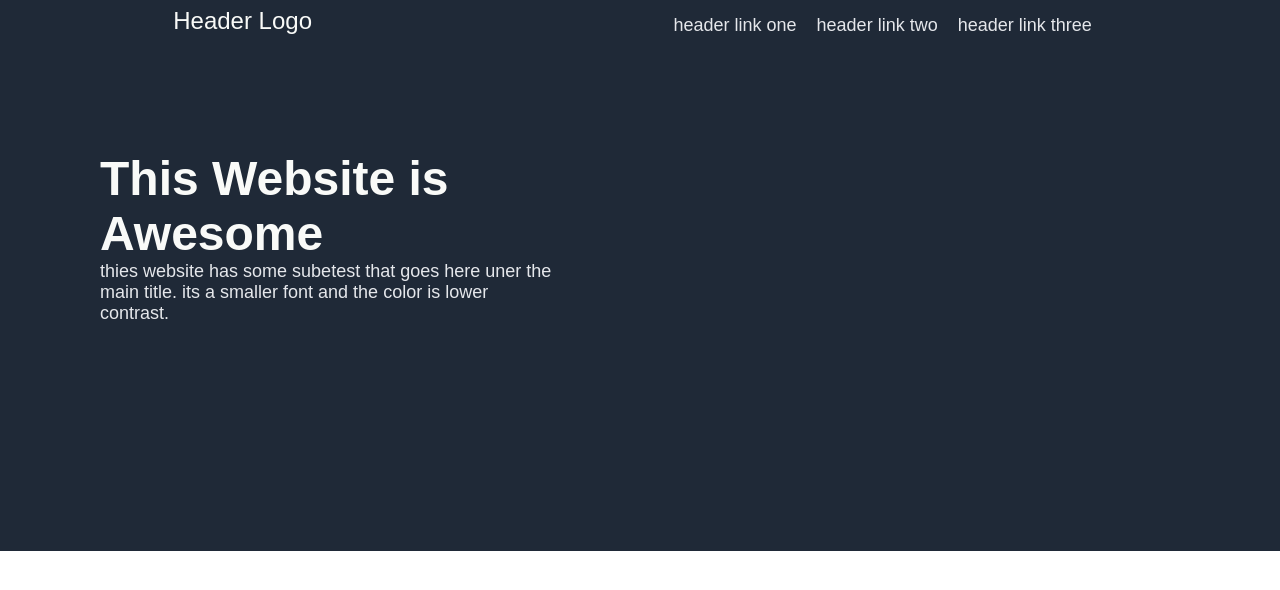
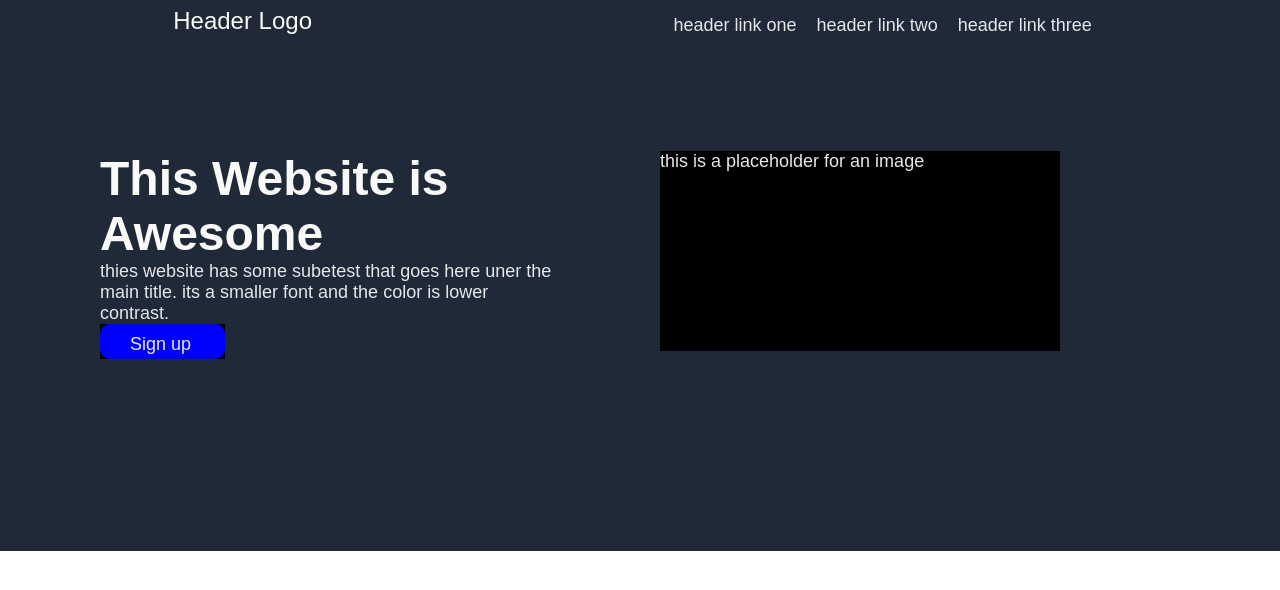
Before and after one commit to thelonelampost/project, a plain HTML site: page index.html in a window 1280 px wide. Drawn offline with Linux system fonts and the light colour scheme.

Commit message:
switching comps

```diff
--- a/index.html
+++ b/index.html
@@ -26,8 +26,16 @@
         <div class="herocontainer">
             <div class="heroleft">
              <hero>This Website is Awesome</hero>
+             <div class="herosubtext">
              <p> thies website has some subetest that goes here  uner the main title. its a smaller font and the color is lower contrast.</p>
              </div>
+             <div class="rounded">
+             <p id="rounded">Sign up</p>
+             </div>
+            </div>
+        <div class="placeholder">
+            <p>this is a placeholder for an image</p>
+        </div>
         </div>
         </head>
     <body>
--- a/style.css
+++ b/style.css
@@ -48,8 +48,9 @@ nav {
 }
 
 .herocontainer p {
+    justify-content: space-around;
     font-size: 18px;
-    color: #e5e7eb
+    color: #e5e7eb;
 }
 
 hero {
@@ -68,3 +69,27 @@ margin-left:
     margin-right: 100px;
     height: 100px;
 }
+.rounded {
+    background: black;
+    display: flex;
+    justify-content: ;
+}
+.rounded p {
+    padding-left: 30px;
+    padding-top: 10px;
+}
+#rounded {
+
+    border-radius: 10px;
+    background: blue;
+
+    width: 125px;
+    height:35px;
+}
+.placeholder {
+    display: flex;
+    height: 200px;
+    background: black;
+    width: 400px;
+    margin-top:100px;
+}
```
